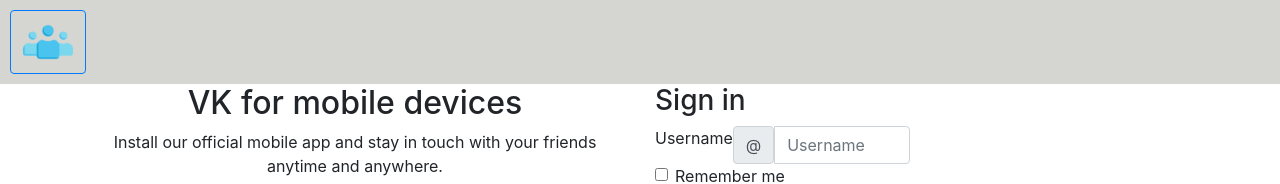
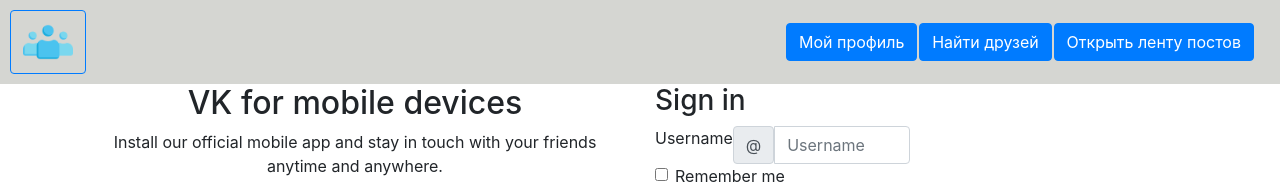
Before and after one commit to N1kk1337/RS-Clone, a React (Create React App) app: page / in a window 1280 px wide. Shown: the top 184 px of the page. Built offline with nearby package versions, Linux system fonts and the light colour scheme; no server answers.

Commit message:
feat: add close modal and update user online

```diff
--- a/src/api/users.ts
+++ b/src/api/users.ts
@@ -13,7 +13,7 @@ export const fetchUsersInfo = createAsyncThunk(
   },
 );
 
-interface IUpDateUser {
+export interface IUpDateUser {
   userId: number,
   firstNameUser: string,
   lastNameUser: string,
@@ -28,7 +28,6 @@ interface IUpDateUser {
 export const fetchUpDateUser = createAsyncThunk(
   'PUT_user/fetchUpDateUser',
   async (props: IUpDateUser) => {
-    console.log(props.firstNameUser);
     const upDateUser = JSON.stringify({
       firstName: props.firstNameUser,
       lastName: props.lastNameUser,
--- a/src/components/Header/Header.tsx
+++ b/src/components/Header/Header.tsx
@@ -5,7 +5,7 @@ import './style.scss';
 
 function Header(): JSX.Element {
   const router = useNavigate();
-
+  // добавить в кнопки правильный путь
   return (
     <div className="header">
       <Button type="button" className="btn btn-outline-primary" onClick={() => router('')}>
@@ -14,6 +14,11 @@ function Header(): JSX.Element {
           alt="logo"
         />
       </Button>
+      <div className="navbar">
+        <Button onClick={() => router('')}>Мой профиль</Button>
+        <Button onClick={() => router('')}>Найти друзей</Button>
+        <Button onClick={() => router('')}>Открыть ленту постов</Button>
+      </div>
 
     </div>
   );
--- a/src/components/Header/style.scss
+++ b/src/components/Header/style.scss
@@ -1,6 +1,6 @@
 .header {
     display: flex;
-    justify-content: flex-start;
+    justify-content: space-between;
     background-color: #D5D6D2 ;
     padding: 10px;
 }
@@ -10,3 +10,9 @@
     height: 50px;
     cursor: pointer;
 }
+
+.navbar {
+    display: flex;
+    width: 500px;
+    justify-content: space-between;
+}
--- a/src/components/Toolbar/Toolbar.tsx
+++ b/src/components/Toolbar/Toolbar.tsx
@@ -5,13 +5,12 @@ import './style.scss';
 
 function Toolbar(): JSX.Element {
   const [modalActive, setModalActive] = useState<boolean>(false);
-
   return (
     <div className="toolbar">
       <Button type="button" className="btn btn-outline-primary" onClick={() => setModalActive(!modalActive)}>Изменить информацию в профиле</Button>
       <Button type="button" className="btn btn-outline-primary">Создать пост</Button>
       {modalActive
-        && <UpDateUserModal active={modalActive} setActive={() => setModalActive} />}
+        && <UpDateUserModal active={modalActive} setActive={setModalActive} />}
     </div>
   );
 }
--- a/src/components/UpDateUserModal/UpDateUserModal.tsx
+++ b/src/components/UpDateUserModal/UpDateUserModal.tsx
@@ -2,11 +2,12 @@ import React, { useState } from 'react';
 import { Button, Form, InputGroup } from 'react-bootstrap';
 import { fetchUpDateUser } from '../../api/users';
 import { useAppDispatch, useAppSelector } from '../../hooks/redux';
+import { updateFirstUser } from '../store/slices/users';
+import { baseUrl } from '../type';
 import './style.scss';
 
-function UpDateUserModal(active: any, setActive: any) {
+function UpDateUserModal({ active, setActive }: any) {
   const { data: users } = useAppSelector((state) => state.users);
-  console.log(active, setActive);
 
   const [firstName, setFirstName] = useState(`${users[0].firstName}`);
   const [lastName, setLastName] = useState(`${users[0].lastName}`);
@@ -16,8 +17,6 @@ function UpDateUserModal(active: any, setActive: any) {
   const [likeCats, setLikeCats] = useState(`${users[0].likeCats}`);
   const [likeDogs, setLikeDogs] = useState(`${users[0].likeDogs}`);
   const [favoriteFilm, setFavoriteFilm] = useState(`${users[0].favoriteFilm}`);
-
-  console.log(firstName, lastName, location, country, city, likeCats, likeDogs, favoriteFilm);
 
   const newUser = {
     userId: users[0].id,
@@ -32,18 +31,24 @@ function UpDateUserModal(active: any, setActive: any) {
   };
 
   const dispatch = useAppDispatch();
+
   const upDateUser = async () => {
-    const aa = await dispatch(fetchUpDateUser(newUser));
-    console.log(aa);
+    await dispatch(fetchUpDateUser(newUser));
+    setActive(false);
+
+    try {
+      const response = await fetch(`${baseUrl}/1`, {
+        method: 'GET',
+      }).then((data) => data.json());
+      dispatch(updateFirstUser(response));
+    } catch (err) {
+      console.log(err);
+    }
   };
 
   return (
     <div
       className={active ? 'modal active' : 'modal'}
-    // onClick={() => setActive(!active)}
-    // onKeyDown={() => { }}
-    // role="button"
-    // tabIndex={0}
     >
       <div className="register register-active">
         <Form onSubmit={() => upDateUser()}>
--- a/src/components/User/User.tsx
+++ b/src/components/User/User.tsx
@@ -1,18 +1,15 @@
 import React from 'react';
-import { Button } from 'react-bootstrap';
-import { useAppDispatch, useAppSelector } from '../../hooks/redux';
-import { addUser } from '../store/slices/users';
+import { useAppSelector } from '../../hooks/redux';
 import './style.scss';
 
 function User(): JSX.Element {
   const { data: users, isLoading } = useAppSelector((state) => state.users);
-  const dispatch = useAppDispatch();
+
   return (
     isLoading
       ? <div>Loading users</div>
       : (
         <div className="user">
-          <Button onClick={() => dispatch(addUser(users[0]))}>add user</Button>
           <img className="avatar" src={users[0] && users[0].avatarImg} alt="avatar" />
           <li>
             First name and Last name:&nbsp;
--- a/src/components/store/slices/users.tsx
+++ b/src/components/store/slices/users.tsx
@@ -1,7 +1,7 @@
 import {
   createSlice, Dispatch,
 } from '@reduxjs/toolkit';
-import { fetchUsersInfo } from '../../../api/users';
+import { fetchUsersInfo, IUpDateUser } from '../../../api/users';
 import { IUser } from '../../type';
 
 interface IUsersState {
@@ -31,6 +31,9 @@ export const slice = createSlice({
     addUserState: (state: IUsersState, { payload }) => {
       state.data = [...state.data, payload];
     },
+    updateFirstUserState: (state: IUsersState, { payload }) => {
+      state.data = [payload, ...state.data.splice(1, state.data.length)];
+    },
   },
   extraReducers(builder) {
     builder.addCase(fetchUsersInfo.pending, (state) => {
@@ -50,6 +53,7 @@ const {
   deleteAllUsersState,
   deleteAllErrorsState,
   addUserState,
+  updateFirstUserState,
 } = slice.actions;
 
 export const deleteAllUsers = () => async (dispatch: Dispatch) => {
@@ -64,4 +68,8 @@ export const addUser = (payload: IUser) => async (dispatch: Dispatch) => {
   dispatch(addUserState(payload));
 };
 
+export const updateFirstUser = (payload: IUpDateUser) => async (dispatch: Dispatch) => {
+  dispatch(updateFirstUserState(payload));
+};
+
 export default slice.reducer;
```
